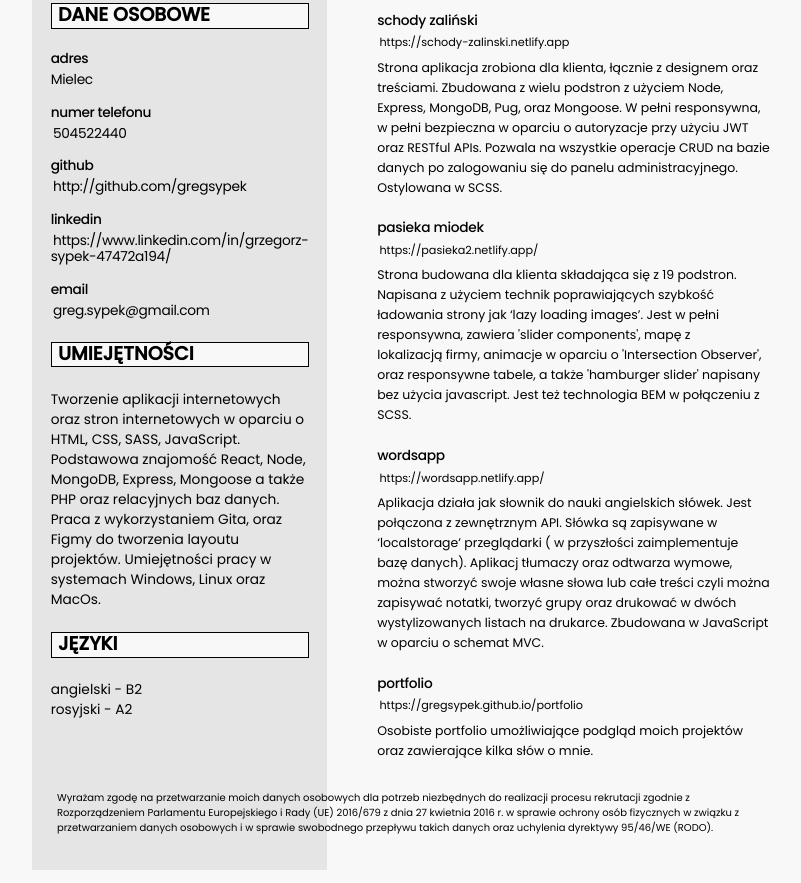
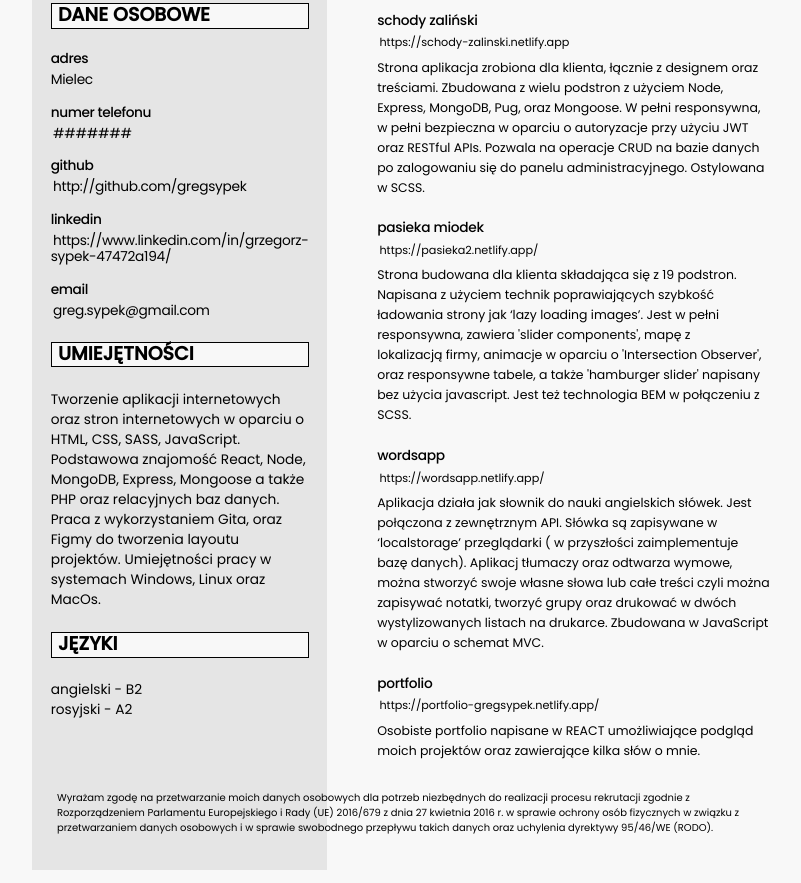
Before and after one commit to gregsypek/CV, a plain HTML site: page index.html in a window 1280 px wide. Shown: the part 239-1122 px from the top of the page, without its empty margins (236-1037 px from the left). Drawn offline with Linux system fonts and the light colour scheme.

Commit message:
update data

```diff
--- a/index.html
+++ b/index.html
@@ -201,7 +201,7 @@
 						</div>
 						<div class="title phone">
 							<h4>numer telefonu</h4>
-							<a href="#">504522440</a>
+							<a href="#">#######</a>
 						</div>
 						<div class="title github">
 							<h4>github</h4>
@@ -267,8 +267,8 @@
 							treściami. Zbudowana z wielu podstron z użyciem Node, Express,
 							MongoDB, Pug, oraz Mongoose. W pełni responsywna, w pełni
 							bezpieczna w oparciu o autoryzacje przy użyciu JWT oraz RESTful
-							APIs. Pozwala na wszystkie operacje CRUD na bazie danych po
-							zalogowaniu się do panelu administracyjnego. Ostylowana w SCSS.
+							APIs. Pozwala na operacje CRUD na bazie danych po zalogowaniu się
+							do panelu administracyjnego. Ostylowana w SCSS.
 						</p>
 					</article>
 					<article class="project">
@@ -303,12 +303,12 @@
 					</article>
 					<article class="project">
 						<h4>portfolio</h4>
-						<a href="https://gregsypek.github.io/portfolio" class="link"
-							>https://gregsypek.github.io/portfolio</a
+						<a href="https://portfolio-gregsypek.netlify.app/" class="link"
+							>https://portfolio-gregsypek.netlify.app/</a
 						>
 						<p>
-							Osobiste portfolio umożliwiające podgląd moich projektów oraz
-							zawierające kilka słów o mnie.
+							Osobiste portfolio napisane w REACT umożliwiające podgląd moich
+							projektów oraz zawierające kilka słów o mnie.
 						</p>
 					</article>
 				</div>
```
